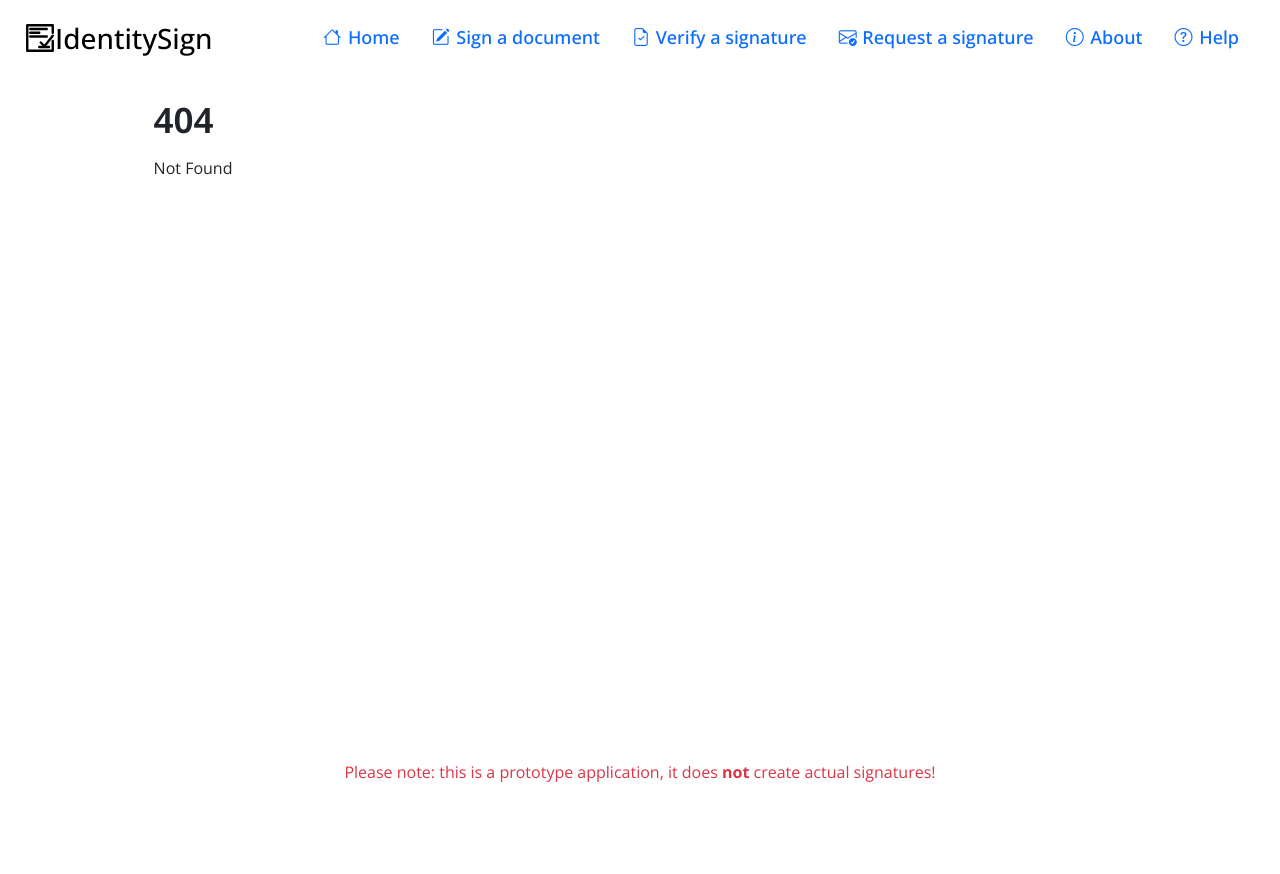
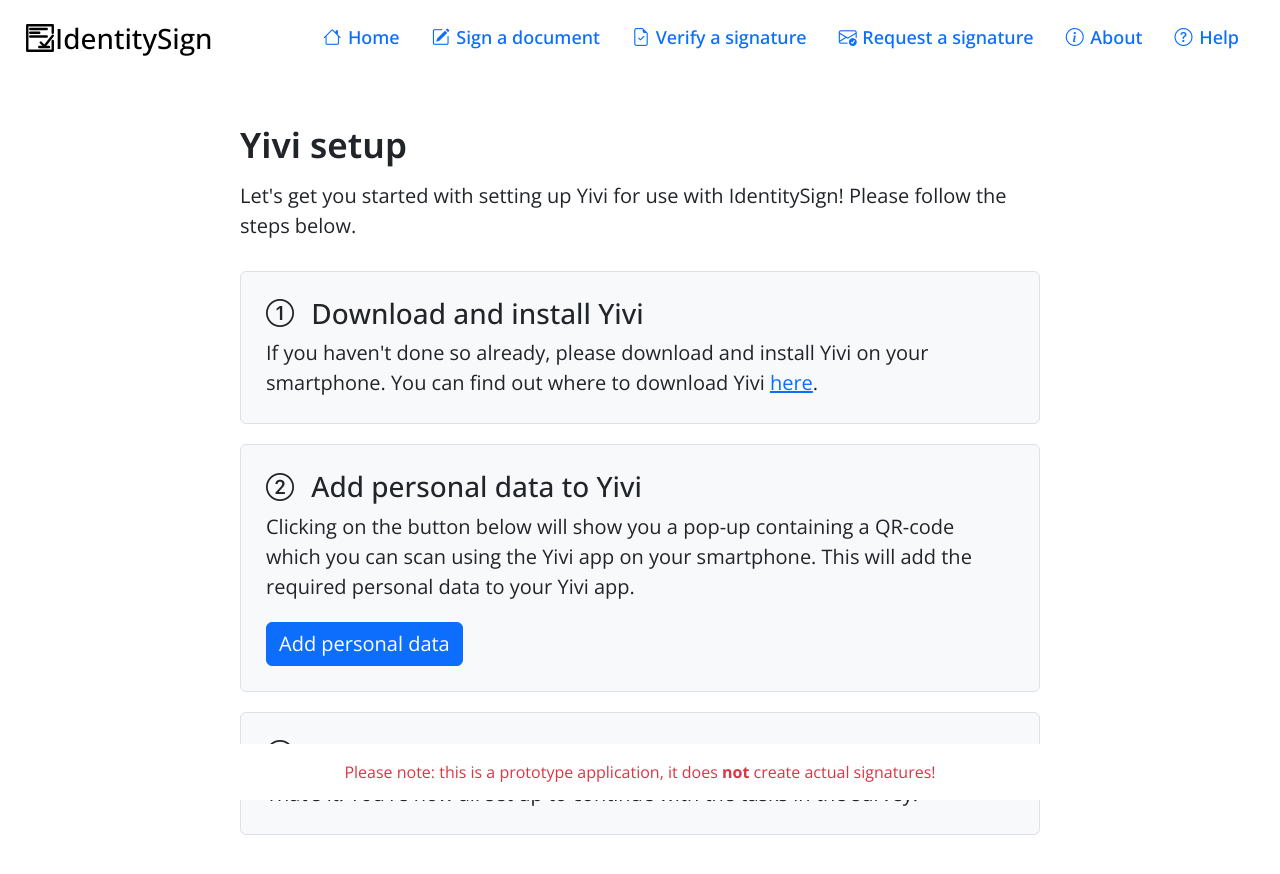
Before and after one commit to yoricklast/IdentitySign, a SvelteKit app: page /yivi-setup in a window 1280 px wide. Before the commit this address had no page. Shown: the top 874 px of the page. Before the commit the page ends 800 px from the top, so only its background shows below. Built offline with nearby package versions, Linux system fonts and the light colour scheme.

Commit message:
Feature/issue demo attributes

```diff
--- a/src/routes/setup/+page.svelte
+++ b/src/routes/setup/+page.svelte
@@ -6,6 +6,7 @@
     disclosePopup,
   } from "../../scripts/yivi-disclose";
   import { getDefaultYiviUrl } from "../../scripts/util";
+  import { issuePopup } from "../../scripts/yivi-issue";
 
   const URL_PARAMS = new URLSearchParams(window.location.search);
   const PARAM_URL = URL_PARAMS.get("url");
@@ -125,6 +126,9 @@
     <h5 class="card-title">Yivi</h5>
     <p>Setup demo cards for Yivi.</p>
     <div class="d-grid gap-2 d-md-block">
+      <button class="btn btn-primary" on:click={issuePopup}>
+        Setup all demo cards
+      </button>
       <button class="btn btn-secondary" on:click={discloseFullName}
         >Setup personal data demo card</button
       >
--- /dev/null
+++ b/src/routes/yivi-setup/+page.svelte
@@ -0,0 +1,67 @@
+<script lang="ts">
+  import { issuePopup } from "../../scripts/yivi-issue";
+</script>
+
+<div class="narrower position-relative start-50 translate-middle-x">
+  <h1>Yivi setup</h1>
+
+  <p class="main-text">
+    Let's get you started with setting up Yivi for use with IdentitySign! Please
+    follow the steps below.
+  </p>
+
+  <div class="infoblock rounded border">
+    <h2>
+      <i class="bi bi-1-circle heading-icon" />
+      Download and install Yivi
+    </h2>
+
+    <p class="main-text infoblock-text">
+      If you haven't done so already, please download and install Yivi on your
+      smartphone. You can find out where to download Yivi <a
+        href="https://www.yivi.app/en/download">here</a
+      >.
+    </p>
+  </div>
+
+  <div class="infoblock rounded border">
+    <h2>
+      <i class="bi bi-2-circle heading-icon" />
+      Add personal data to Yivi
+    </h2>
+
+    <p class="main-text infoblock-text">
+      Clicking on the button below will show you a pop-up containing a QR-code
+      which you can scan using the Yivi app on your smartphone. This will add
+      the required personal data to your Yivi app.
+    </p>
+
+    <button class="btn btn-primary" on:click={issuePopup}>
+      Add personal data
+    </button>
+  </div>
+
+  <div class="infoblock rounded border">
+    <h2>
+      <i class="bi bi-check-circle heading-icon" />
+      Done!
+    </h2>
+
+    <p class="main-text infoblock-text">
+      That's it! You're now all set up to continue with the tasks in the survey!
+    </p>
+  </div>
+</div>
+
+<style>
+  .btn {
+    margin-top: 20px;
+    font-size: 20px;
+  }
+  .narrower {
+    margin-top: 5%;
+  }
+  .heading-icon {
+    margin-right: 10px;
+  }
+</style>
--- /dev/null
+++ b/src/scripts/yivi-issue.js
@@ -0,0 +1,96 @@
+import { getDevMode, devLog, getDefaultYiviUrl } from "../scripts/util";
+
+export async function issuePopup() {
+  let yiviUrl = null;
+  const devmode = getDevMode;
+
+  // Try to get Yivi URL from localStorage of, if not found, from the default settings.
+  const localstorageYiviUrl = localStorage.getItem("yiviUrl");
+  if (localstorageYiviUrl != null && localstorageYiviUrl != "") {
+    yiviUrl = localstorageYiviUrl;
+    devLog(`Loaded yivi URL "${yiviUrl}" from localStorage.`);
+  } else {
+    await getDefaultYiviUrl().then((result) => {
+      const defaultUrl = result;
+      if (defaultUrl != null) {
+        yiviUrl = defaultUrl;
+        devLog(`Loaded Yivi URL "${yiviUrl}" from default settings.`);
+      }
+    });
+  }
+
+  return new Promise((resolve) => {
+    if (yiviUrl != null) {
+      setTimeout(() => {
+        // eslint-disable-next-line
+        const popup = yivi.newPopup({
+          debugging: devmode,
+          language: "en",
+
+          session: {
+            url: yiviUrl,
+            start: {
+              method: "POST",
+              headers: {
+                "Content-Type": "application/json",
+              },
+              body: JSON.stringify({
+                "@context": "https://irma.app/ld/request/issuance/v2",
+                credentials: [
+                  {
+                    credential: "irma-demo.gemeente.personalData",
+                    attributes: {
+                      initials: "R.",
+                      firstnames: "Robin",
+                      prefix: "",
+                      familyname: "Stevens",
+                      fullname: "Robin Stevens",
+                      gender: "",
+                      surname: "Stevens",
+                      dateofbirth: "01-01-1990",
+                      cityofbirth: "Exampleton",
+                      countryofbirth: "",
+                      over12: "yes",
+                      over16: "yes",
+                      over18: "yes",
+                      over21: "yes",
+                      over65: "no",
+                      bsn: "",
+                      digidlevel: "",
+                    },
+                  },
+                  {
+                    credential: "irma-demo.gemeente.address",
+                    attributes: {
+                      street: "Main Street",
+                      houseNumber: "14",
+                      zipcode: "1724 ZT",
+                      municipality: "Exampleton",
+                      city: "Exampleton",
+                    },
+                  },
+                  {
+                    credential: "irma-demo.sidn-pbdf.email",
+                    attributes: {
+                      email: "robin.stevens@example.com",
+                    },
+                  },
+                ],
+              }),
+            },
+          },
+        });
+
+        popup
+          .start()
+          .then(() => {
+            resolve(null);
+          })
+          .catch((error) => console.error("Issue unsuccessful.", error));
+      }, 100);
+    } else {
+      alert("Yivi URL not set! Please configure this in setup first!");
+      resolve(null);
+    }
+  });
+}
```
